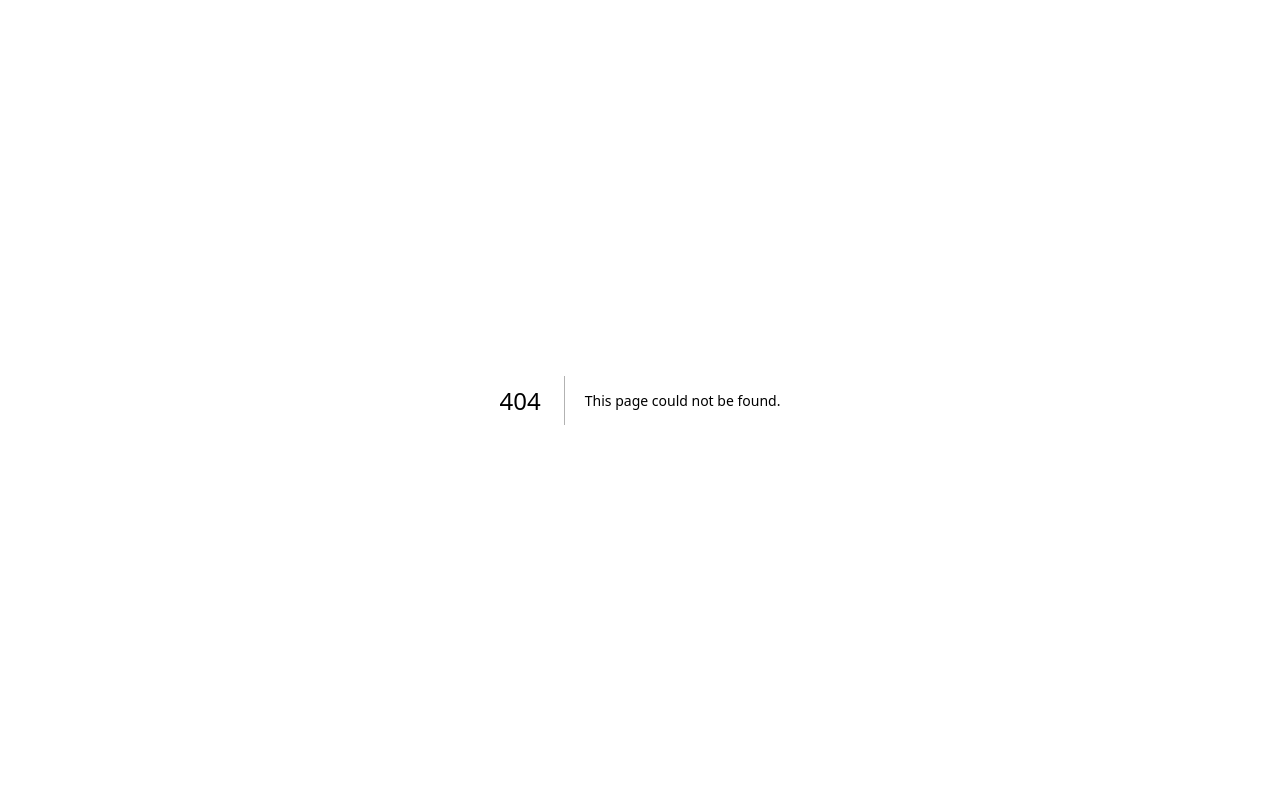
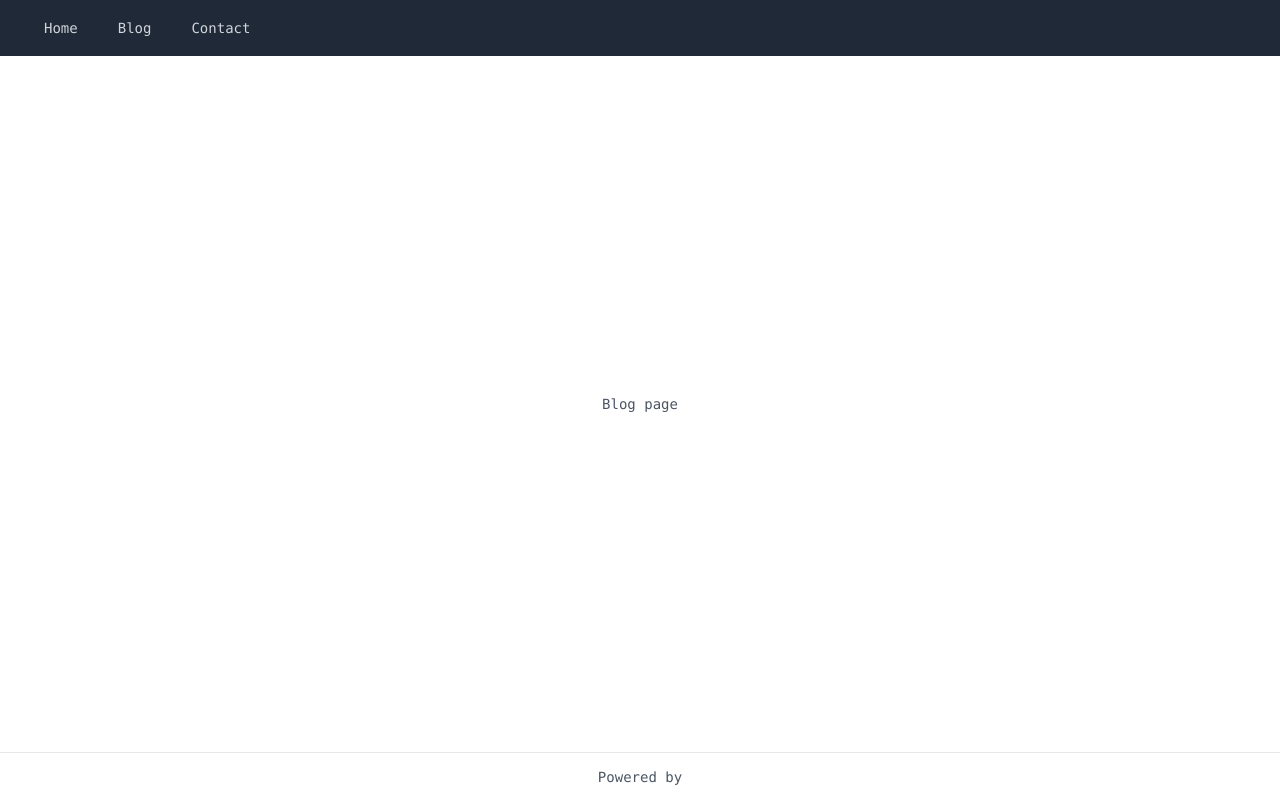
Before and after one commit to ryota-sb/nextjs-hp, a Next.js app: page /blog-page in a window 1280 px wide. Before the commit this address had no page. Built offline with nearby package versions, Linux system fonts and the light colour scheme.

Commit message:
blogとcontactページを作成し、Layoutコンポーネントでラップ

```diff
--- /dev/null
+++ b/pages/blog-page.js
@@ -0,0 +1,7 @@
+import Layout from "../components/Layout";
+
+const Blog = () => {
+  return <Layout title="Blog">Blog page</Layout>;
+};
+
+export default Blog;
--- /dev/null
+++ b/pages/contact-page.js
@@ -0,0 +1,7 @@
+import Layout from "../components/Layout";
+
+const Contact = () => {
+  return <Layout title="Contact">Contact page</Layout>;
+};
+
+export default Contact;
```
